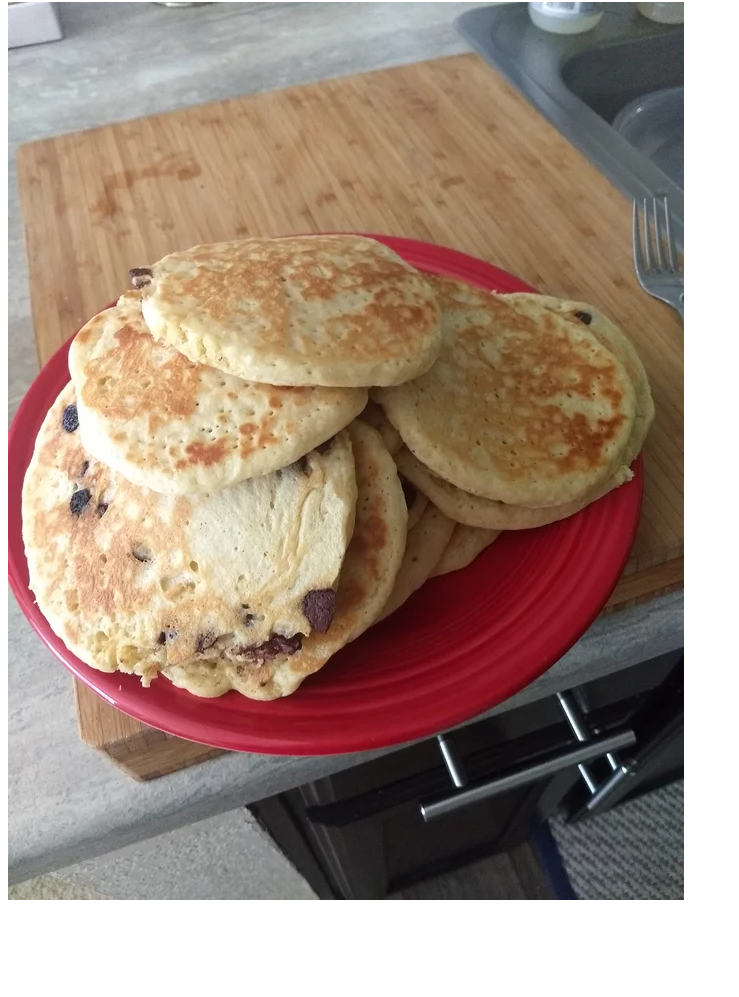
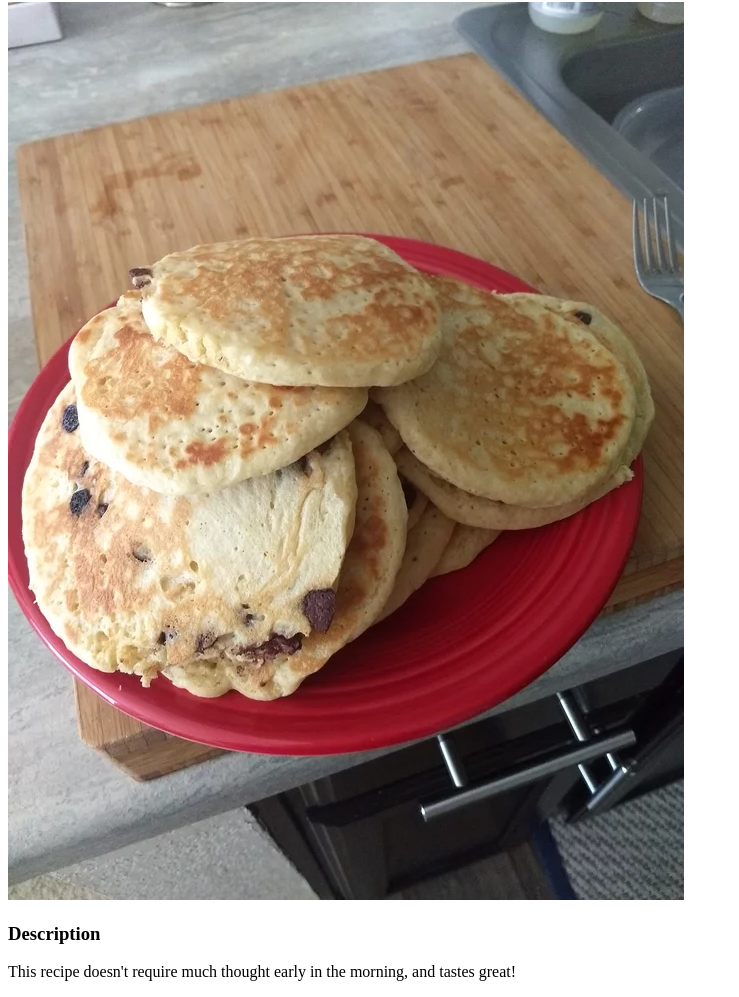
Before and after one commit to lambassador/odin-recipes, a plain HTML site: page recipes/pancakes.html in a window 1280 px wide. Shown: the part 78-1075 px from the top of the page, without its empty margins (0-739 px from the left). Before the commit the page ends 990 px from the top, so only its background shows below. Drawn offline with Linux system fonts and the light colour scheme.

Commit message:
Added decription

```diff
--- a/recipes/pancakes.html
+++ b/recipes/pancakes.html
@@ -10,5 +10,8 @@
         <h1>Pancakes</h1>
 
         <img src="../img/pancakes.jpg">
+
+        <h3>Description</h3>
+        <p>This recipe doesn't require much thought early in the morning, and tastes great! </p>
     </body>
 </html>
```
